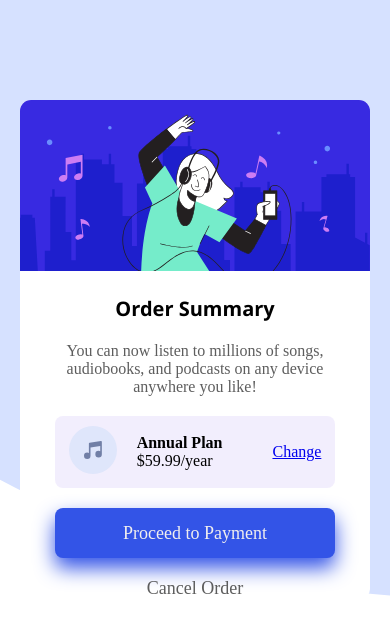
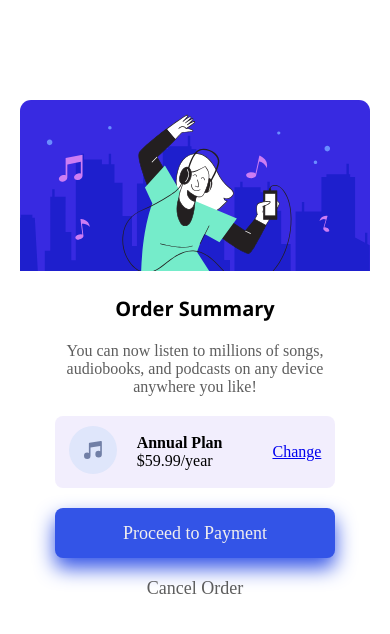
Before and after one commit to OlubobaDaniel-creator/css-1, a plain HTML site: page index.html in a window 390 px wide. Drawn offline with Linux system fonts and the light colour scheme.

Commit message:
changed background color modified:   style.css

```diff
--- a/style.css
+++ b/style.css
@@ -100,3 +100,10 @@ body{
     text-decoration: none;
     color: rgba(58, 58, 58, 0.822);
 }
+
+@media (max-width: 768px) {
+    body{
+        background: white;
+    }
+
+}
```
